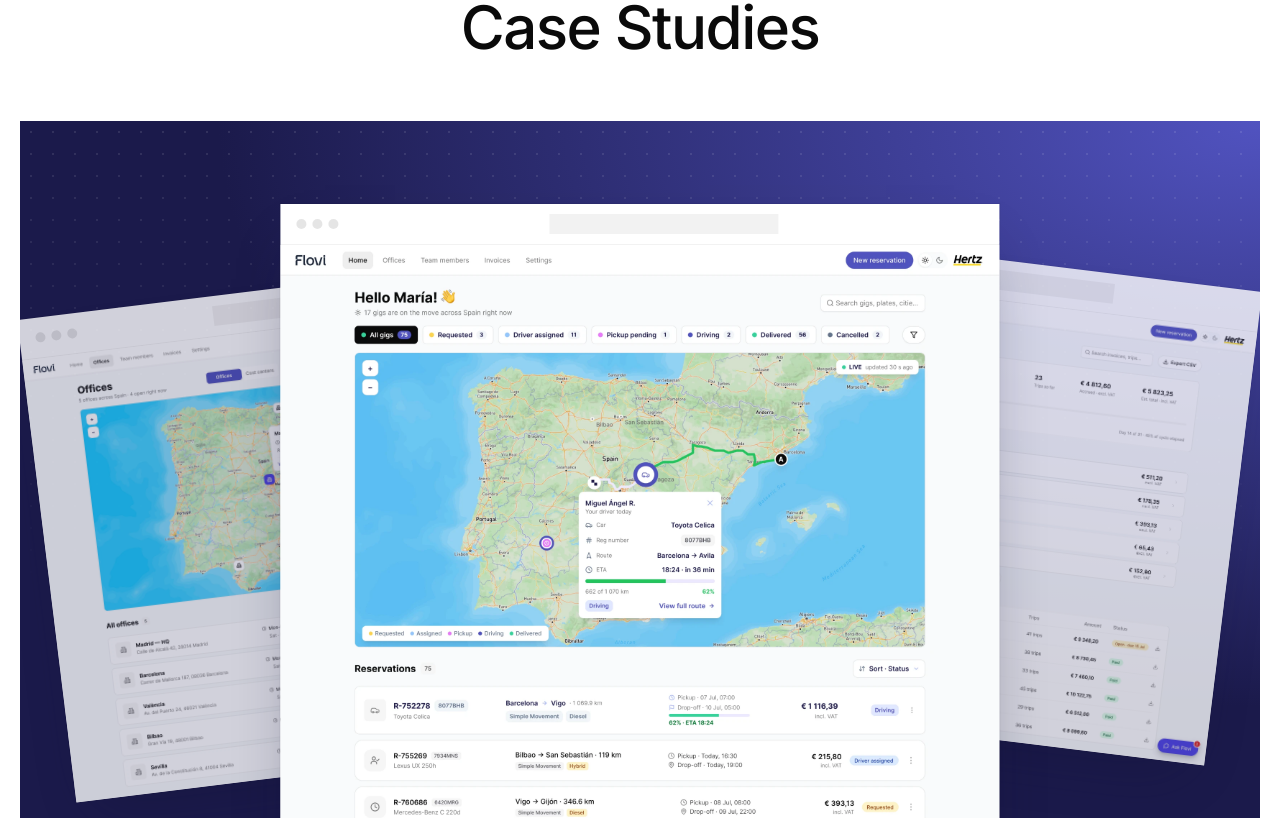
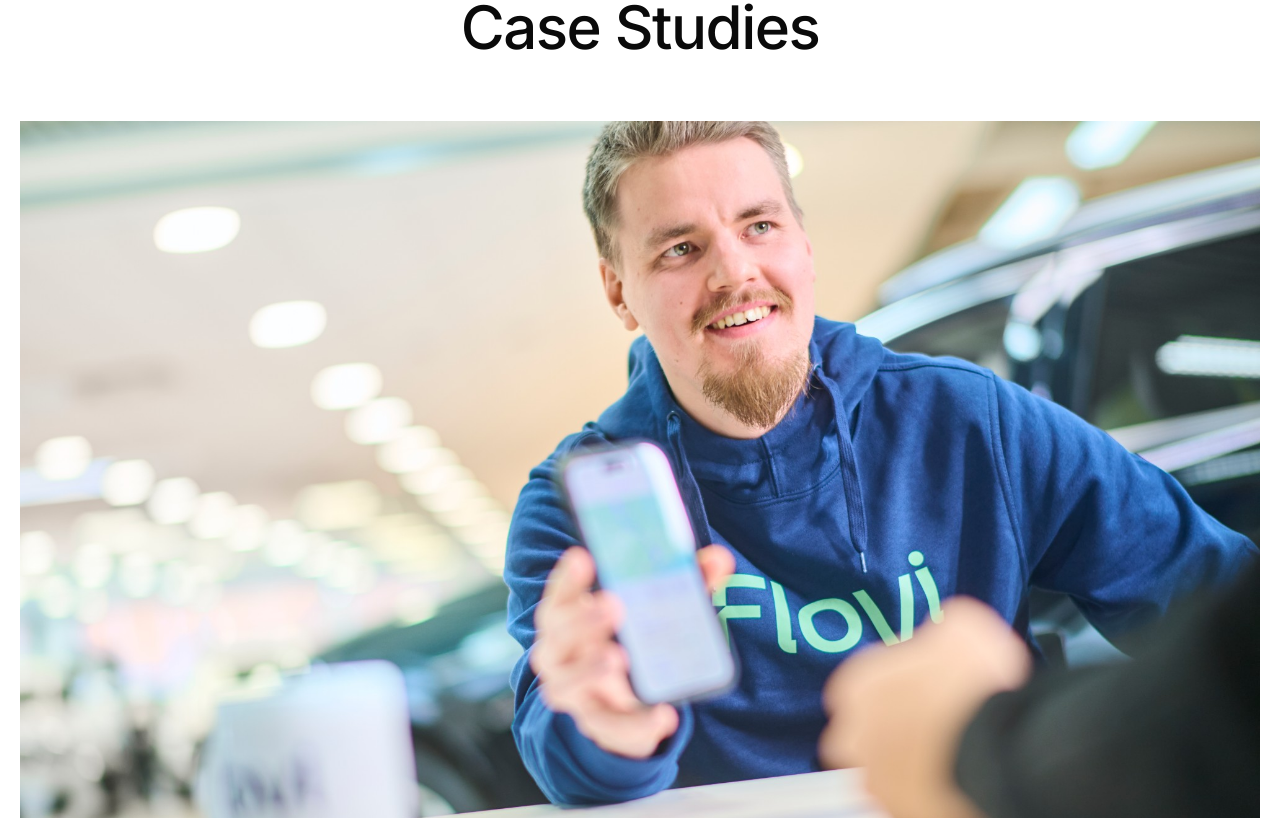
Before and after one commit to ionuiux/ioncazac-portfolio, a Next.js app: page / in a window 1280 px wide. Shown: the part 840-1660 px from the top of the page. Built offline with nearby package versions, Linux system fonts and the light colour scheme.

Commit message:
Use a photo as the Flovi cover
Replaces the three-screen browser mockup on the homepage card and the case
study hero with a photo of the Flovi team. The screens stay in the case study.

Co-Authored-By: Claude Opus 5.5 <noreply@anthropic.com>

```diff
--- a/src/content/case-studies.ts
+++ b/src/content/case-studies.ts
@@ -91,7 +91,8 @@ export const caseStudies: CaseStudy[] = [
     team: "Product, engineering, 4 markets",
     platform: "Web app",
     accent: ["#1b1a4b", "#5153c0"],
-    mockup: { main: flovi.dashboard, left: flovi.offices, right: flovi.invoices },
+    cover: "/work/flovi/cover.jpg",
+    coverPosition: "60% 0%",
     sections: [
       {
         heading: "The challenge",
```
Also changed, not shown: public/work/flovi/cover.jpg (added).
